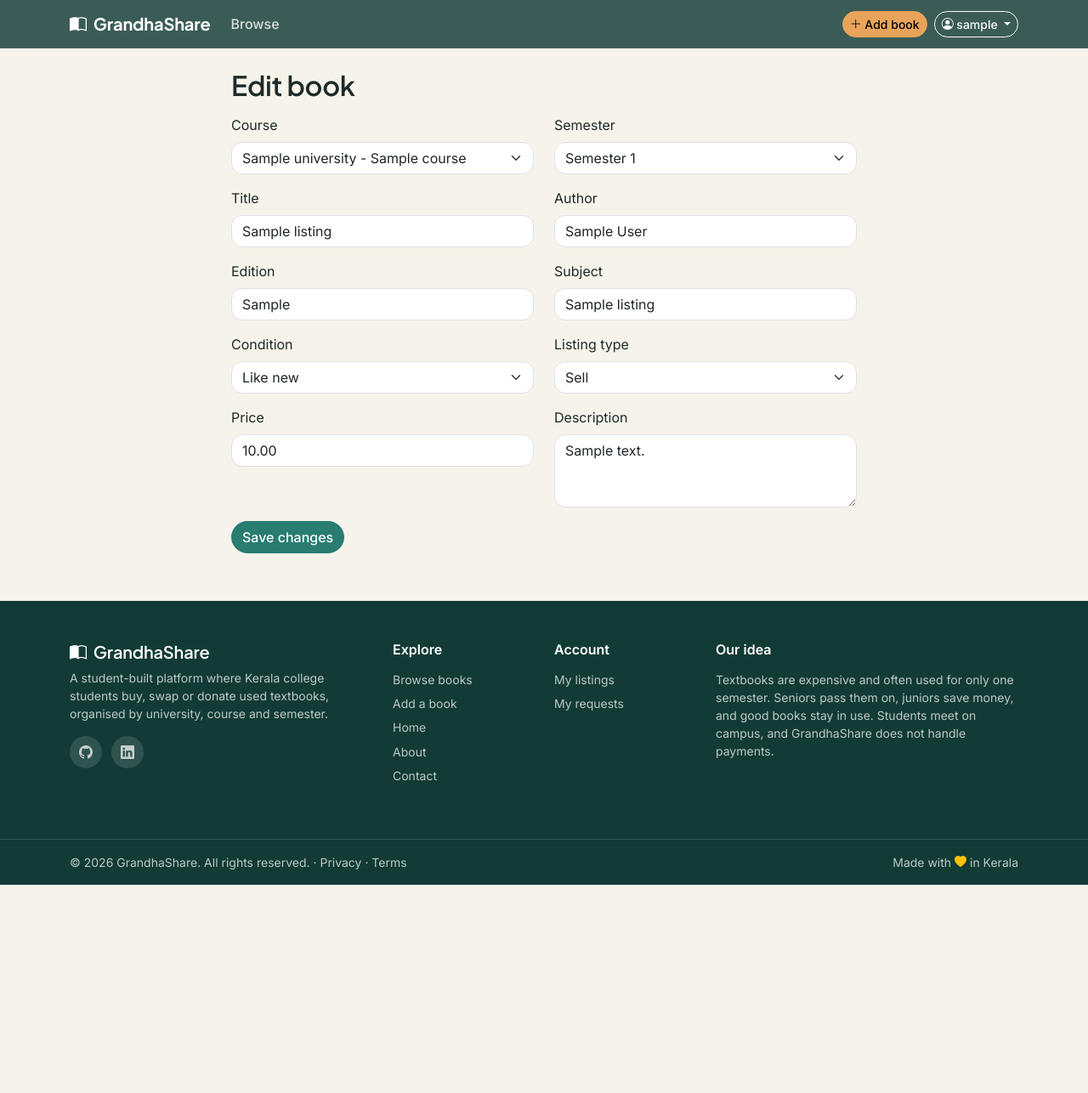
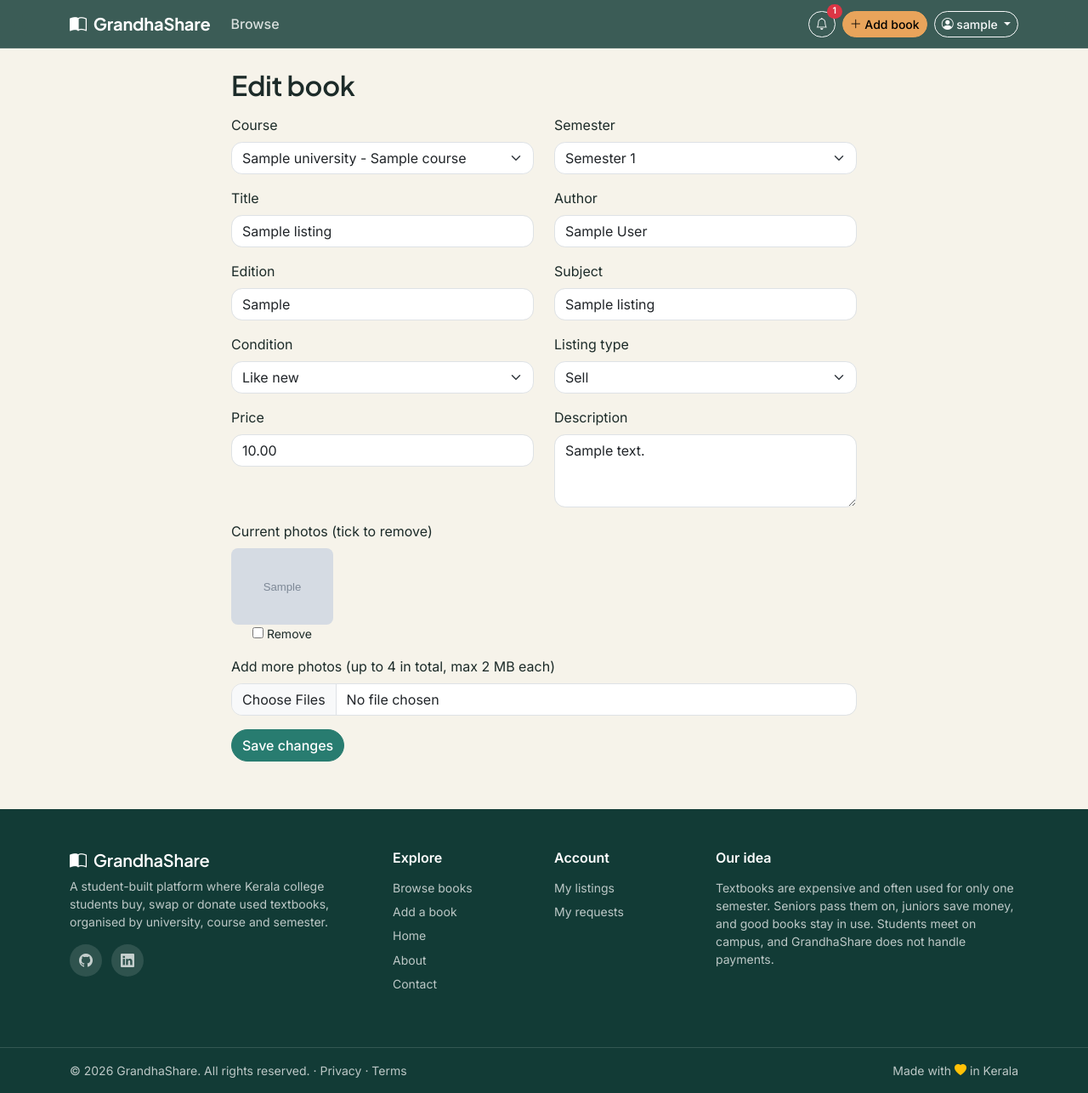
Before and after one commit to merinks2004/grandhashare, a Django app: page /books/1/edit/ in a window 1280 px wide. Shown: the whole page at 85% size. Before the commit the page ends 1041 px from the top, so only its background shows below. Run offline with Django 5.2, Linux system fonts and the light colour scheme; a user stored in the database is signed in; tables that the repository leaves empty hold one stand-in row (values such as "Sample post"); grey boxes marked "Sample" are stand-in pictures.

Commit message:
Add edit photos on listings and request count badge in navbar

```diff
--- a/config/settings.py
+++ b/config/settings.py
@@ -64,6 +64,7 @@ TEMPLATES = [
                 'django.template.context_processors.request',
                 'django.contrib.auth.context_processors.auth',
                 'django.contrib.messages.context_processors.messages',
+                'exchanges.context_processors.pending_requests',
             ],
         },
     },
--- /dev/null
+++ b/exchanges/context_processors.py
@@ -0,0 +1,10 @@
+from .models import BookRequest
+
+
+def pending_requests(request):
+    if request.user.is_authenticated:
+        count = BookRequest.objects.filter(
+            listing__seller=request.user, status="pending"
+        ).count()
+        return {"pending_requests_count": count}
+    return {}
--- a/listings/urls.py
+++ b/listings/urls.py
@@ -4,10 +4,10 @@ from . import views
 
 urlpatterns = [
     path("", views.home, name="home"),
+    path("books/", views.listing_list, name="listing_list"),
     path("books/add/", views.add_listing, name="add_listing"),
+    path("books/mine/", views.my_listings, name="my_listings"),
     path("books/<int:pk>/", views.listing_detail, name="listing_detail"),
-    path("books/", views.listing_list, name="listing_list"),
-    path("books/mine/", views.my_listings, name="my_listings"),
     path("books/<int:pk>/edit/", views.edit_listing, name="edit_listing"),
     path("books/<int:pk>/delete/", views.delete_listing, name="delete_listing"),
     path("books/<int:pk>/complete/", views.complete_listing, name="complete_listing"),
--- a/listings/views.py
+++ b/listings/views.py
@@ -1,14 +1,14 @@
 from django.contrib import messages
 from django.contrib.auth.decorators import login_required
+from django.contrib.auth.models import User
 from django.core.paginator import Paginator
 from django.db.models import Count, Q
-from django.contrib.auth.models import User
-
 from django.shortcuts import get_object_or_404, redirect, render
 from django.views.decorators.http import require_POST
 
 from .forms import ListingFilterForm, ListingForm
 from .models import BookImage, Course, Listing, University
+
 MAX_IMAGES = 4
 MAX_IMAGE_SIZE = 2 * 1024 * 1024  # 2 MB
 
@@ -33,7 +33,6 @@ def home(request):
         "courses": Course.objects.count(),
         "students": User.objects.exclude(username__startswith="demo_").count(),
     }
-
     subjects = [
         {"label": "Mathematics", "icon": "bi-calculator"},
         {"label": "Programming", "icon": "bi-code-slash"},
@@ -42,11 +41,54 @@ def home(request):
         {"label": "Anatomy", "icon": "bi-heart-pulse"},
         {"label": "Law", "icon": "bi-bank"},
     ]
-
     return render(
         request, "listings/home.html",
         {"latest": latest, "universities": universities, "stats": stats, "subjects": subjects},
     )
+
+
+def listing_list(request):
+    form = ListingFilterForm(request.GET)
+    listings = (
+        Listing.objects.filter(status="available")
+        .select_related("course__university", "seller")
+        .prefetch_related("images")
+    )
+
+    if form.is_valid():
+        data = form.cleaned_data
+        if data["q"]:
+            listings = listings.filter(
+                Q(title__icontains=data["q"])
+                | Q(author__icontains=data["q"])
+                | Q(subject__icontains=data["q"])
+            )
+        if data["university"]:
+            listings = listings.filter(course__university=data["university"])
+        if data["course"]:
+            listings = listings.filter(course=data["course"])
+        if data["semester"]:
+            listings = listings.filter(semester=data["semester"])
+        if data["condition"]:
+            listings = listings.filter(condition=data["condition"])
+        if data["listing_type"]:
+            listings = listings.filter(listing_type=data["listing_type"])
+        if data["min_price"] is not None:
+            listings = listings.filter(price__gte=data["min_price"])
+        if data["max_price"] is not None:
+            listings = listings.filter(price__lte=data["max_price"])
+
+    paginator = Paginator(listings, 9)
+    page_obj = paginator.get_page(request.GET.get("page"))
+
+    params = request.GET.copy()
+    params.pop("page", None)
+
+    return render(
+        request, "listings/listing_list.html",
+        {"form": form, "page_obj": page_obj, "querystring": params.urlencode()},
+    )
+
 
 @login_required
 def add_listing(request):
@@ -93,48 +135,6 @@ def listing_detail(request, pk):
     )
 
 
-def listing_list(request):
-    form = ListingFilterForm(request.GET)
-    listings = (
-        Listing.objects.filter(status="available")
-        .select_related("course__university")
-        .prefetch_related("images")
-    )
-
-    if form.is_valid():
-        data = form.cleaned_data
-        if data["q"]:
-            listings = listings.filter(
-                Q(title__icontains=data["q"])
-                | Q(author__icontains=data["q"])
-                | Q(subject__icontains=data["q"])
-            )
-        if data["university"]:
-            listings = listings.filter(course__university=data["university"])
-        if data["course"]:
-            listings = listings.filter(course=data["course"])
-        if data["semester"]:
-            listings = listings.filter(semester=data["semester"])
-        if data["condition"]:
-            listings = listings.filter(condition=data["condition"])
-        if data["listing_type"]:
-            listings = listings.filter(listing_type=data["listing_type"])
-        if data["min_price"] is not None:
-            listings = listings.filter(price__gte=data["min_price"])
-        if data["max_price"] is not None:
-            listings = listings.filter(price__lte=data["max_price"])
-
-    paginator = Paginator(listings, 9)
-    page_obj = paginator.get_page(request.GET.get("page"))
-
-    params = request.GET.copy()
-    params.pop("page", None)
-
-    return render(
-        request, "listings/listing_list.html",
-        {"form": form, "page_obj": page_obj, "querystring": params.urlencode()},
-    )
-
 @login_required
 def my_listings(request):
     listings = (
@@ -148,17 +148,37 @@ def my_listings(request):
 @login_required
 def edit_listing(request, pk):
     listing = get_object_or_404(Listing, pk=pk, seller=request.user)
+    image_error = None
+
     if request.method == "POST":
         form = ListingForm(request.POST, instance=listing)
-        if form.is_valid():
+        new_images = request.FILES.getlist("images")
+        remove_ids = [i for i in request.POST.getlist("remove_images") if i.isdigit()]
+        to_remove = list(listing.images.filter(pk__in=remove_ids))
+        keep_count = listing.images.count() - len(to_remove)
+
+        if keep_count + len(new_images) > MAX_IMAGES:
+            image_error = f"A book can have at most {MAX_IMAGES} photos."
+        elif any(not img.content_type.startswith("image/") for img in new_images):
+            image_error = "Only image files are allowed."
+        elif any(img.size > MAX_IMAGE_SIZE for img in new_images):
+            image_error = "Each photo must be 2 MB or smaller."
+
+        if form.is_valid() and not image_error:
             form.save()
+            for old in to_remove:
+                old.image.delete(save=False)
+                old.delete()
+            for img in new_images:
+                BookImage.objects.create(listing=listing, image=img)
             messages.success(request, "Your listing has been updated.")
             return redirect("listing_detail", pk=listing.pk)
     else:
         form = ListingForm(instance=listing)
+
     return render(
         request, "listings/add_listing.html",
-        {"form": form, "editing": True, "listing": listing},
+        {"form": form, "editing": True, "listing": listing, "image_error": image_error},
     )
 
 
@@ -170,6 +190,7 @@ def delete_listing(request, pk):
         messages.success(request, "Your listing has been deleted.")
         return redirect("my_listings")
     return render(request, "listings/delete_listing.html", {"listing": listing})
+
 
 @login_required
 @require_POST
--- a/templates/base.html
+++ b/templates/base.html
@@ -24,6 +24,12 @@
                 </ul>
                 <div class="d-flex flex-column flex-lg-row align-items-lg-center gap-2">
                     {% if user.is_authenticated %}
+                        <a class="btn btn-outline-light btn-sm position-relative" href="{% url 'requests_received' %}" aria-label="Requests received">
+                              <i class="bi bi-bell"></i>
+                              {% if pending_requests_count %}
+                                   <span class="position-absolute top-0 start-100 translate-middle badge rounded-pill bg-danger">{{ pending_requests_count }}</span>
+                              {% endif %}
+                        </a>
                         <a class="btn btn-warning btn-sm" href="{% url 'add_listing' %}"><i class="bi bi-plus-lg"></i> Add book</a>
                         <div class="dropdown">
                             <button class="btn btn-outline-light btn-sm dropdown-toggle" type="button" data-bs-toggle="dropdown">
--- a/templates/listings/add_listing.html
+++ b/templates/listings/add_listing.html
@@ -23,15 +23,27 @@
                 <div class="text-danger small mb-2">{{ error }}</div>
             {% endfor %}
 
-            {% if not editing %}
+            {% if editing and listing.images.all %}
             <div class="mb-3">
-                <label class="form-label" for="images">Photos (up to 4, max 2 MB each)</label>
+                <label class="form-label">Current photos (tick to remove)</label>
+                <div class="d-flex flex-wrap gap-3">
+                    {% for img in listing.images.all %}
+                        <label class="text-center small" style="cursor: pointer;">
+                            <img src="{{ img.image.url }}" alt="" style="height: 90px; border-radius: 8px; object-fit: cover;">
+                            <div><input type="checkbox" name="remove_images" value="{{ img.pk }}"> Remove</div>
+                        </label>
+                    {% endfor %}
+                </div>
+            </div>
+            {% endif %}
+
+            <div class="mb-3">
+                <label class="form-label" for="images">{% if editing %}Add more photos{% else %}Photos{% endif %} (up to 4 in total, max 2 MB each)</label>
                 <input type="file" name="images" id="images" class="form-control" accept="image/*" multiple>
                 {% if image_error %}
                     <div class="text-danger small">{{ image_error }}</div>
                 {% endif %}
             </div>
-            {% endif %}
 
             <button type="submit" class="btn btn-primary">{% if editing %}Save changes{% else %}Post book{% endif %}</button>
         </form>
```
